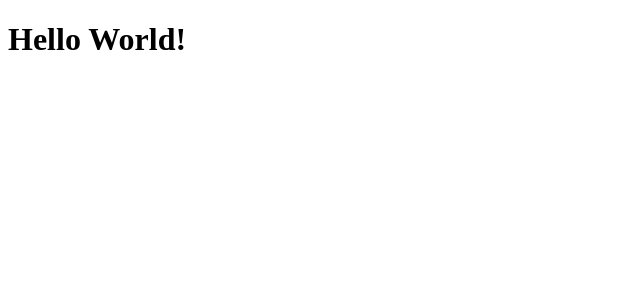
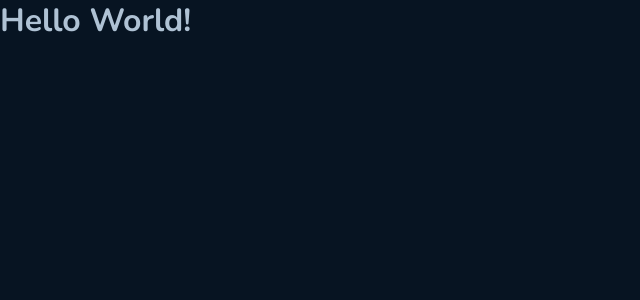
Before and after one commit to rvahilario/git-blog, a React (Vite) app: page / in a window 1280 px wide. Shown: the top 300 px of the page, without its empty margins (0-640 px from the left). Built offline with nearby package versions, Linux system fonts and the light colour scheme.

Commit message:
add: styled-components and global styles

```diff
--- a/index.html
+++ b/index.html
@@ -3,9 +3,14 @@
 
 <head>
   <meta charset="UTF-8" />
-  <link rel="icon" type="image/svg+xml" href="/vite.svg" />
+
+  <link rel="preconnect" href="https://fonts.googleapis.com" />
+  <link rel="preconnect" href="https://fonts.gstatic.com" crossorigin />
+
+  <link href="https://fonts.googleapis.com/css2?family=Nunito:wght@400;700&display=swap" rel="stylesheet" />
+
   <meta name="viewport" content="width=device-width, initial-scale=1.0" />
-  <title>Vite + React + TS</title>
+  <title>Git Blog</title>
 </head>
 
 <body>
--- a/package.json
+++ b/package.json
@@ -11,7 +11,8 @@
   },
   "dependencies": {
     "react": "^18.2.0",
-    "react-dom": "^18.2.0"
+    "react-dom": "^18.2.0",
+    "styled-components": "^6.1.1"
   },
   "devDependencies": {
     "@rocketseat/eslint-config": "^2.1.0",
--- a/src/App.tsx
+++ b/src/App.tsx
@@ -1,3 +1,12 @@
+import { ThemeProvider } from 'styled-components'
+import { defaultTheme } from './styles/themes/default'
+import { GlobalStyle } from './styles/global'
+
 export function App() {
-  return <h1>Hello World!</h1>
+  return (
+    <ThemeProvider theme={defaultTheme}>
+      <GlobalStyle />
+      <h1>Hello World!</h1>
+    </ThemeProvider>
+  )
 }
--- /dev/null
+++ b/src/styles/global.ts
@@ -0,0 +1,22 @@
+import { createGlobalStyle } from 'styled-components'
+
+export const GlobalStyle = createGlobalStyle`
+  * {
+    margin: 0;
+    padding: 0;
+    box-sizing: border-box;
+  }
+
+  body {
+    background: ${(props) => props.theme.background};
+    color: ${(props) => props.theme['base-text']};
+  }
+
+  body, input, textarea, button {
+    font-family: 'Nunito', sans-serif;
+    font-weight: 400;
+    font-size: 1rem;
+    line-height: 1.3;
+    -webkit-font-smoothing: antialiased;
+  }
+`
--- /dev/null
+++ b/src/styles/themes/default.ts
@@ -0,0 +1,15 @@
+export const defaultTheme = {
+  white: '#FFFFFF',
+  blue: '#3294F8',
+  background: '#071422',
+
+  'base-title': '#E7EDF4',
+  'base-subtitle': '#C4D4E3',
+  'base-text': '#AFC2D4',
+  'base-span': '#7B96B2',
+  'base-label': '#3A536B',
+  'base-border': '#1C2F41',
+  'base-post': '#112131',
+  'base-profile': '#0B1B2B',
+  'base-input': '#040F1A',
+} as const
```
Also changed, not shown: src/@types/styles.d.ts (added, +8 -0 lines), 1 other file (tests, documents, lock files or other folders).
